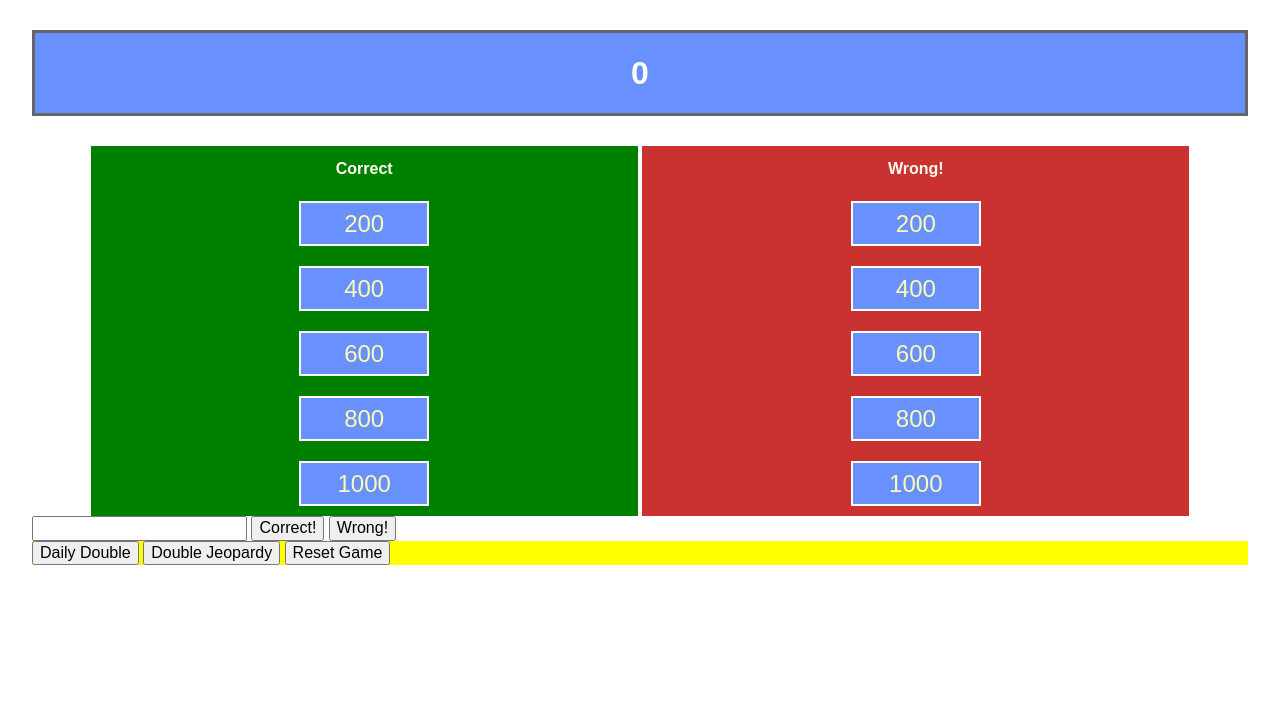
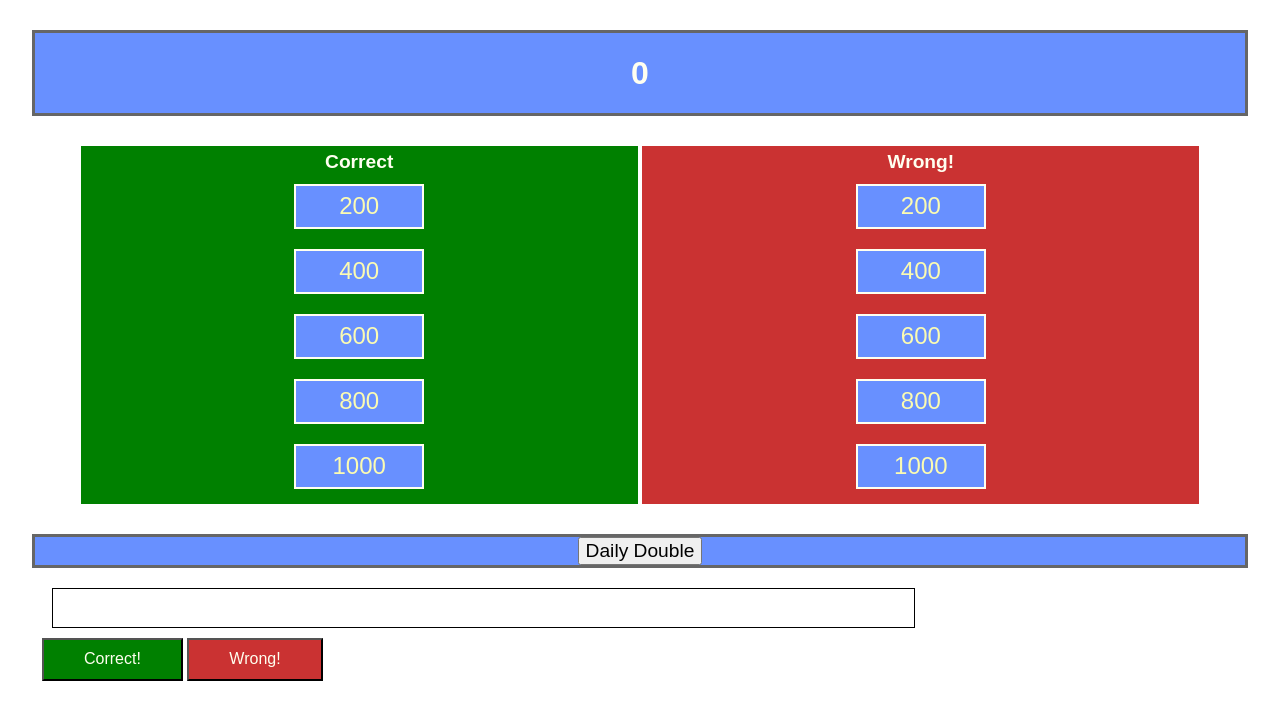
Before and after one commit to ryanfs/jeopardy, a plain HTML site: page index.html in a window 1280 px wide. Both pictures are taken after a click on the button "Daily Double". Drawn offline with Linux system fonts and the light colour scheme.

Commit message:
More styles

```diff
--- a/css/styles.css
+++ b/css/styles.css
@@ -14,12 +14,14 @@
   background-color: green;
   width: 45%;
   display: inline-block;
+  padding: 5px;
 }
 
 section.wrong {
   background-color: #ca3232;
   width: 45%;
   display: inline-block;
+  padding: 5px;
 }
 
 section.buttons {
@@ -44,9 +46,40 @@
 }
 
 h2 {
-  font-size: 1em;
+  font-size: 1.2em;
+  margin: 0 auto;
+  text-align: center;
+}
+
+#daily-double-input {
+  margin: 10px;
+  width: 90%;
+}
+
+.dd-correct {
+  padding: 10px 40px;
+  background-color: green;
+  color: ivory;
+}
+
+.dd-wrong {
+  padding: 10px 40px;
+  background-color: #ca3232;
+  color: ivory;
+}
+
+.text-input {
+  border: 1px solid black;
+  padding: 10px 20px;
+  width: 75%;
+  margin: 10px;
 }
 
 footer {
   background-color: yellow;
+  position: absolute;
+  bottom: 20px;
+  width: 93%;
+  color: blue;
+  padding: 20px 0;
 }
--- a/index.html
+++ b/index.html
@@ -58,37 +58,62 @@
         <input type="button" id="subtract1000" value="1000" onclick="addScore(-1000)" />
       </article>
     </section>
-
   </section>
 
-  <section id="double-jeopardy">
+  <section id="double-jeopardy" class="buttons">
+    <section class="correct">
+      <h2>Correct</h2>
       <article>
-      <h2>Correct!</h2>
         <input type="button" id="add400" value="400" onclick="addScore(400)" />
+      </article>
+      <article>
         <input type="button" id="add800" value="800" onclick="addScore(800)" />
+      </article>
+      <article>
         <input type="button" id="add1200" value="1200" onclick="addScore(1200)" />
+      </article>
+      <article>
         <input type="button" id="add1600" value="1600" onclick="addScore(1600)" />
+      </article>
+      <article>
         <input type="button" id="add2000" value="2000" onclick="addScore(2000)" />
+      </article>
+    </section>
 
+    <section class="wrong">
       <h2>Wrong!</h2>
+      <article>
         <input type="button" id="subtract400" value="400" onclick="addScore(-400)" />
+      </article>
+      <article>
         <input type="button" id="subtract800" value="800" onclick="addScore(-800)" />
+      </article>
+      <article>
         <input type="button" id="subtract1200" value="1200" onclick="addScore(-1200)" />
+      </article>
+      <article>
         <input type="button" id="subtract1600" value="1600" onclick="addScore(-1600)" />
+      </article>
+      <article>
         <input type="button" id="subtract2000" value="2000" onclick="addScore(-2000)" />
       </article>
     </section>
+  </section>
+
+  <section class="score">
+    <h2><button onclick="toggleDailyDouble()">Daily Double</button></h2>
+  </section>
 
   <section id="daily-double-input">
-    <input type="num" name="daily" id="daily-bet">
-    <input type="submit" value="Correct!" onclick="addScore(parseInt(document.getElementById('daily-bet').value)); toggleDailyDouble()">
-    <input type="submit" value="Wrong!" onclick="addScore(parseInt(-document.getElementById('daily-bet').value)); toggleDailyDouble()">
+    <input class="text-input" type="num" name="daily" id="daily-bet">
+    <br />
+    <input type="submit" class="dd-correct" value="Correct!" onclick="addScore(parseInt(document.getElementById('daily-bet').value)); toggleDailyDouble()">
+    <input type="submit" value="Wrong!" class="dd-wrong" onclick="addScore(parseInt(-document.getElementById('daily-bet').value)); toggleDailyDouble()">
   </section>
 
-  <footer>
-    <button onclick="toggleDailyDouble()">Daily Double</button>
-    <button type="button" id="toggleDouble" onclick="toggleDoubleJeopardy()">Double Jeopardy</button>
-     <button type="button" onclick="init()">Reset Game</button>
+  <footer id="footer">
+    <h2 type="button" id="toggleDouble" onclick="toggleDoubleJeopardy()" style="float:left">Double Jeopardy</h2>
+    <h2 type="button" onclick="init()" style="float:right;">Reset Game</h2>
   </footer>
 
 <!--
--- a/js/jeopardy.js
+++ b/js/jeopardy.js
@@ -10,6 +10,7 @@
   document.getElementById('double-jeopardy').style.display = 'none';
   document.getElementById('daily-double-input').style.display = 'none';
   document.getElementById('toggleDouble').innerHTML = 'Double Jeopardy';
+  document.getElementById('footer').style.display = 'block';
 }
 
 function addScore (points) {
@@ -37,10 +38,12 @@
   var daily = document.getElementById('daily-double-input').style.display;
   if (_toggleShow(daily)) {
     document.getElementById('daily-double-input').style.display = 'none';
+    document.getElementById('footer').style.display = 'block';
   }
 
   if (_toggleHide(daily)) {
     document.getElementById('daily-double-input').style.display = 'block';
+    document.getElementById('footer').style.display = 'none';
   }
 }
 
```
Lines whose indentation alone changed are shown as unchanged.
